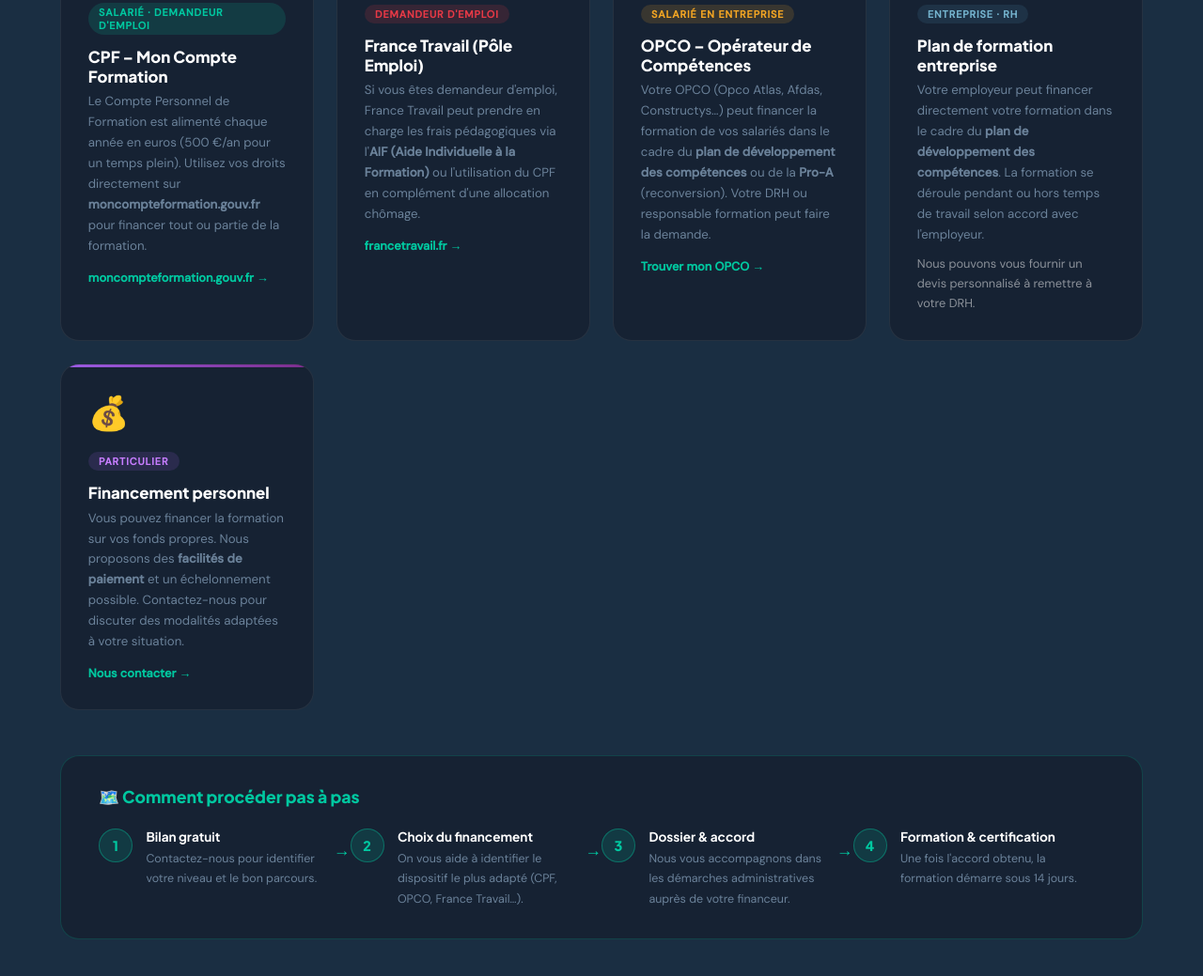
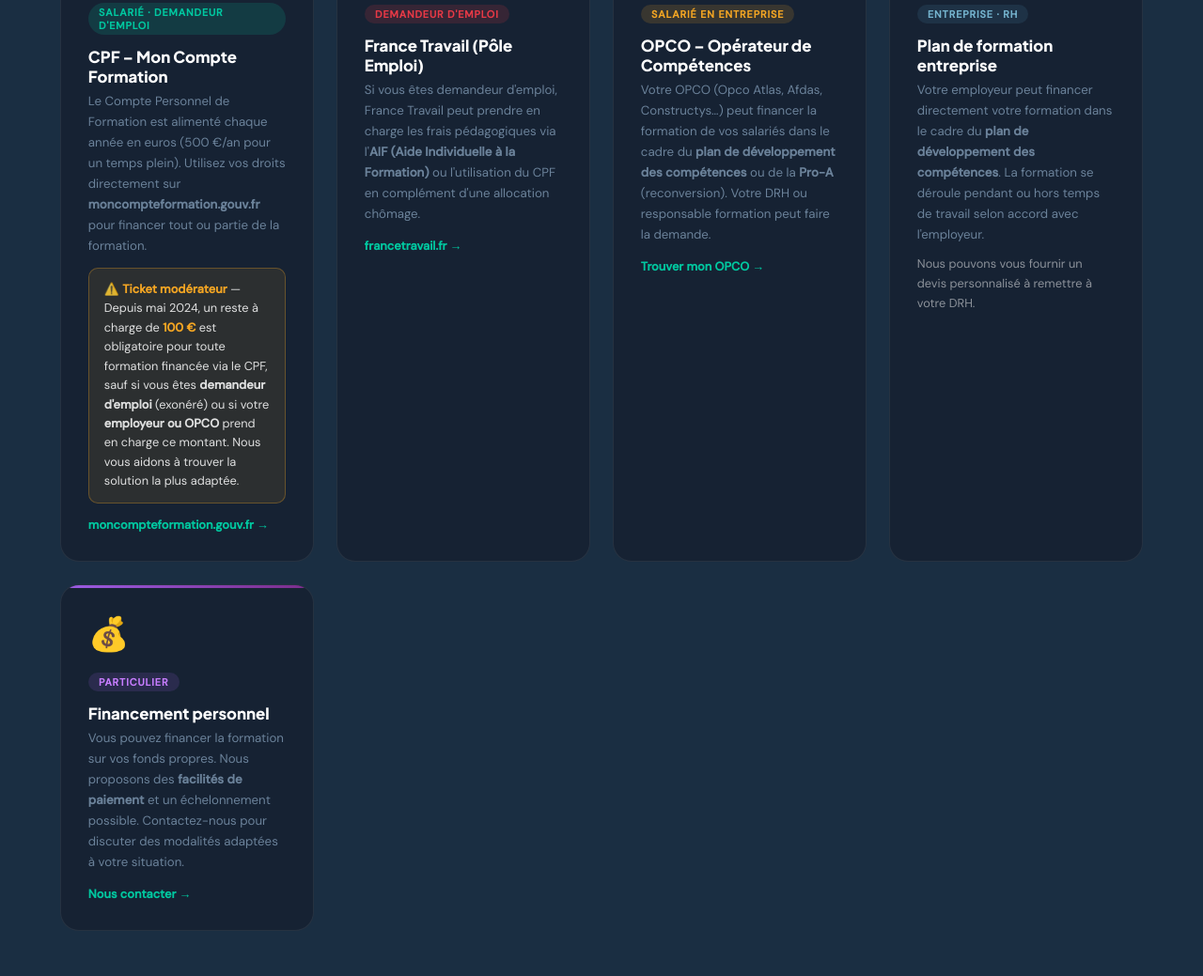
Before and after one commit to fathidev/mentor-numerik, a plain HTML site: page index.html in a window 1280 px wide. Shown: the part 5501-6540 px from the top of the page at 94% size. Drawn offline with Linux system fonts and the light colour scheme.

Commit message:
Update index.html

```diff
--- a/index.html
+++ b/index.html
@@ -582,6 +582,9 @@
       <span class="fin-tag">Salarié · Demandeur d'emploi</span>
       <h3>CPF – Mon Compte Formation</h3>
       <p>Le Compte Personnel de Formation est alimenté chaque année en euros (500 €/an pour un temps plein). Utilisez vos droits directement sur <strong>moncompteformation.gouv.fr</strong> pour financer tout ou partie de la formation.</p>
+      <p style="margin-top:.75rem;padding:.75rem 1rem;background:rgba(245,166,35,.1);border:1px solid rgba(245,166,35,.3);border-radius:10px;font-size:.8rem;line-height:1.6;color:rgba(255,255,255,.85)">
+        ⚠️ <strong style="color:var(--amber)">Ticket modérateur</strong> — Depuis mai 2024, un reste à charge de <strong style="color:var(--amber)">100 €</strong> est obligatoire pour toute formation financée via le CPF, sauf si vous êtes <strong>demandeur d'emploi</strong> (exonéré) ou si votre <strong>employeur ou OPCO</strong> prend en charge ce montant. Nous vous aidons à trouver la solution la plus adaptée.
+      </p>
       <a href="https://www.moncompteformation.gouv.fr" target="_blank" rel="noopener" class="fin-link">moncompteformation.gouv.fr →</a>
     </div>
 
```
